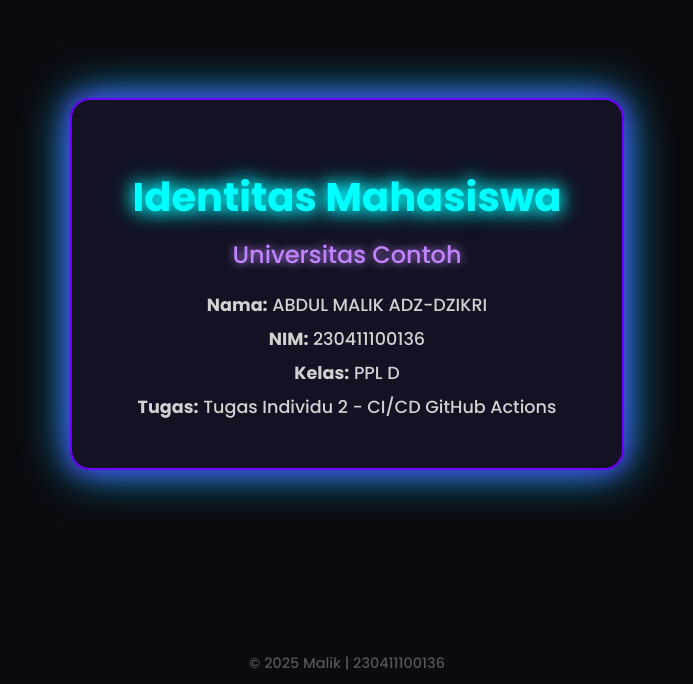
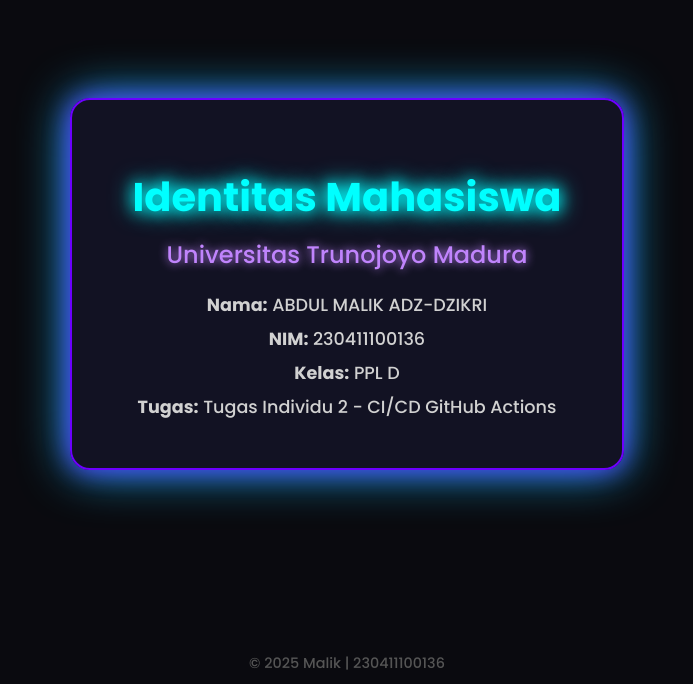
Before and after one commit to Malikzert/PPL, a plain HTML site: page index.html in a window 1280 px wide. Shown: the part 116-800 px from the top of the page, without its empty margins (293-986 px from the left). Drawn offline with Linux system fonts and the light colour scheme.

Commit message:
memperlengkap tampilan utama

```diff
--- a/index.html
+++ b/index.html
@@ -9,7 +9,7 @@
 <body>
   <div class="container">
     <h1>Identitas Mahasiswa</h1>
-    <h2>Universitas Contoh</h2>
+    <h2>Universitas Trunojoyo Madura</h2>
     <p><strong>Nama:</strong> ABDUL MALIK ADZ-DZIKRI</p>
     <p><strong>NIM:</strong> 230411100136</p>
     <p><strong>Kelas:</strong> PPL D</p>
```
